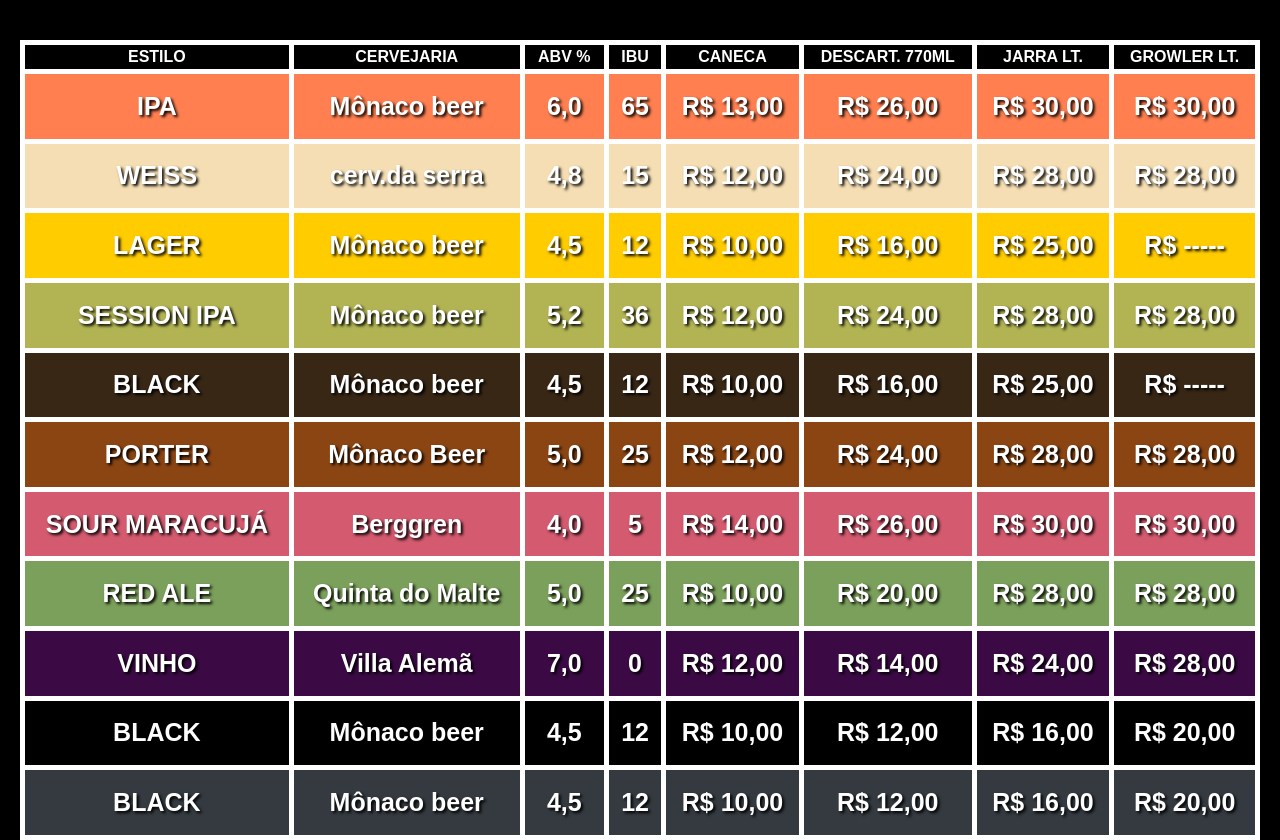
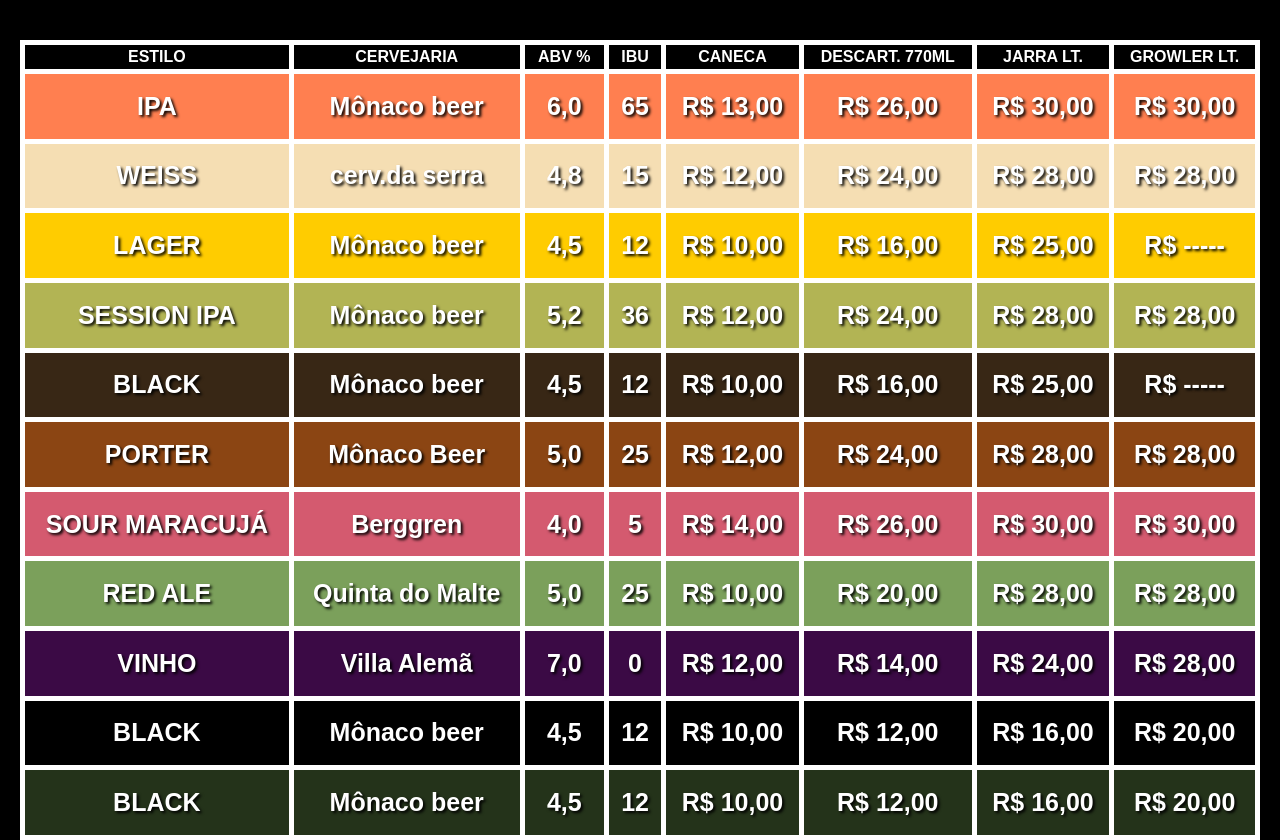
Before and after one commit to joaolucasvl/tabela-preco, a plain HTML site: page index.html in a window 1280 px wide. Drawn offline with Linux system fonts and the light colour scheme; no server answers.

Commit message:
Cores Novas

```diff
--- a/style2.css
+++ b/style2.css
@@ -70,7 +70,7 @@
     background-color: #000000  ;
 }
 table.rTable tbody tr:nth-child(11) {
-    background-color: #343a40  ;
+    background-color: #24331a  ;
 }
 
 table.rTable tbody tr:hover {
```
